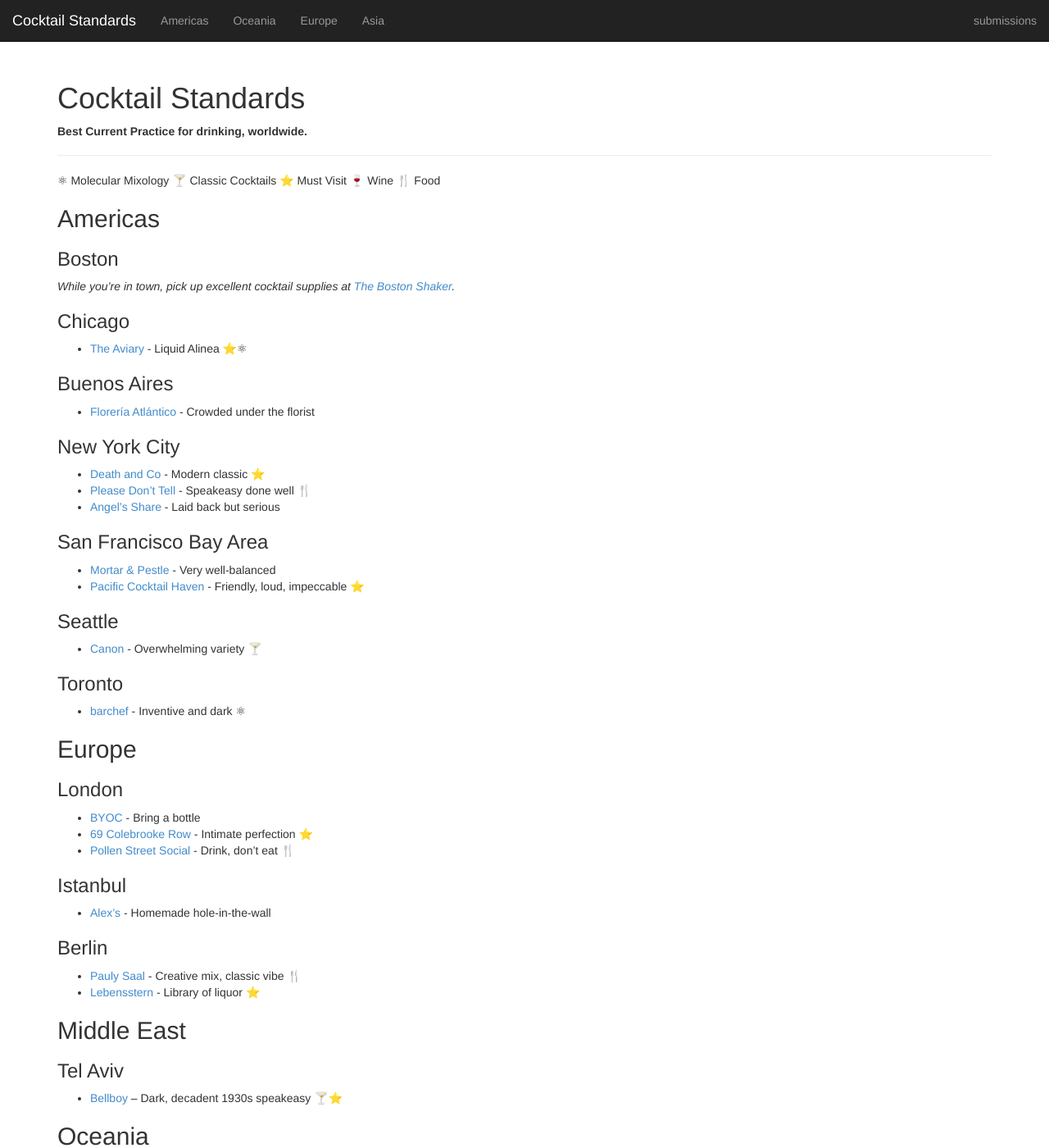
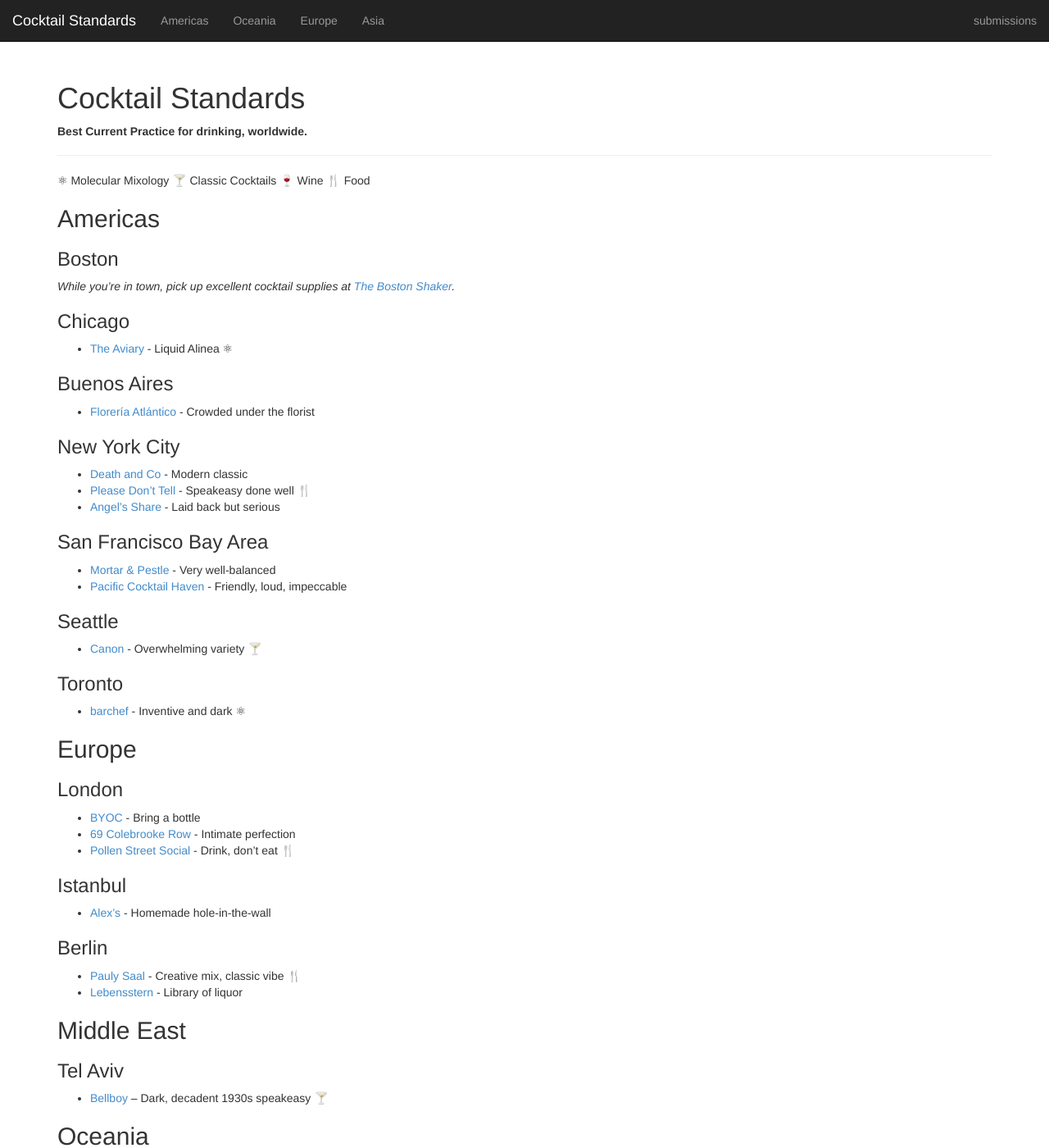
Before and after one commit to CocktailStandards/CocktailStandards.github.io, a Jekyll site: the page built from index.md, in a window 1280 px wide and 1400 px high. Shown: the whole window at 82% size. Built offline with Jekyll 4.4.1, drawn with Linux system fonts in a browser that asks for light colours.

Commit message:
Remove "must visit" because THEY ALL SHOULD BE

```diff
--- a/index.md
+++ b/index.md
@@ -7,7 +7,6 @@ show_nav: true
 
 ⚛ Molecular Mixology
 🍸 Classic Cocktails
-⭐️ Must Visit
 🍷 Wine
 🍴 Food
 
@@ -21,7 +20,7 @@ _While you're in town, pick up excellent cocktail supplies at [The Boston Shaker
 
 ### Chicago
 
-* [The Aviary](https://theaviary.com/) - Liquid Alinea ⭐️⚛
+* [The Aviary](https://theaviary.com/) - Liquid Alinea ⚛
 
 ### Buenos Aires
 
@@ -29,14 +28,14 @@ _While you're in town, pick up excellent cocktail supplies at [The Boston Shaker
 
 ### New York City
 
-* [Death and Co](http://www.deathandcompany.com) - Modern classic ⭐️
+* [Death and Co](http://www.deathandcompany.com) - Modern classic
 * [Please Don't Tell](http://pdtnyc.com) - Speakeasy done well 🍴
 * [Angel's Share](http://www.yelp.com/biz/angels-share-new-york) - Laid back but serious
 
 ### San Francisco Bay Area
 
 * [Mortar & Pestle](http://www.curryupnow.com/mortarandpestlebar) - Very well-balanced
-* [Pacific Cocktail Haven](http://pacificcocktailsf.com) - Friendly, loud, impeccable ⭐️
+* [Pacific Cocktail Haven](http://pacificcocktailsf.com) - Friendly, loud, impeccable
 
 ### Seattle
 
@@ -51,7 +50,7 @@ _While you're in town, pick up excellent cocktail supplies at [The Boston Shaker
 ### London
 
 * [BYOC](http://www.byoc.co.uk) - Bring a bottle
-* [69 Colebrooke Row](http://69colebrookerow.com) - Intimate perfection ⭐️
+* [69 Colebrooke Row](http://69colebrookerow.com) - Intimate perfection
 * [Pollen Street Social](http://www.pollenstreetsocial.com/social-bar/social-bar/) - Drink, don't eat 🍴
 
 ### Istanbul
@@ -61,13 +60,13 @@ _While you're in town, pick up excellent cocktail supplies at [The Boston Shaker
 ### Berlin
 
 * [Pauly Saal](http://paulysaal.com/) - Creative mix, classic vibe 🍴
-* [Lebensstern](http://www.lebensstern-berlin.de/) - Library of liquor ⭐️
+* [Lebensstern](http://www.lebensstern-berlin.de/) - Library of liquor
 
 ## Middle East
 
 ### Tel Aviv
 
-* [Bellboy](//bellboybar.com/) – Dark, decadent 1930s speakeasy 🍸⭐️
+* [Bellboy](//bellboybar.com/) – Dark, decadent 1930s speakeasy 🍸
 
 ## Oceania
 
```
